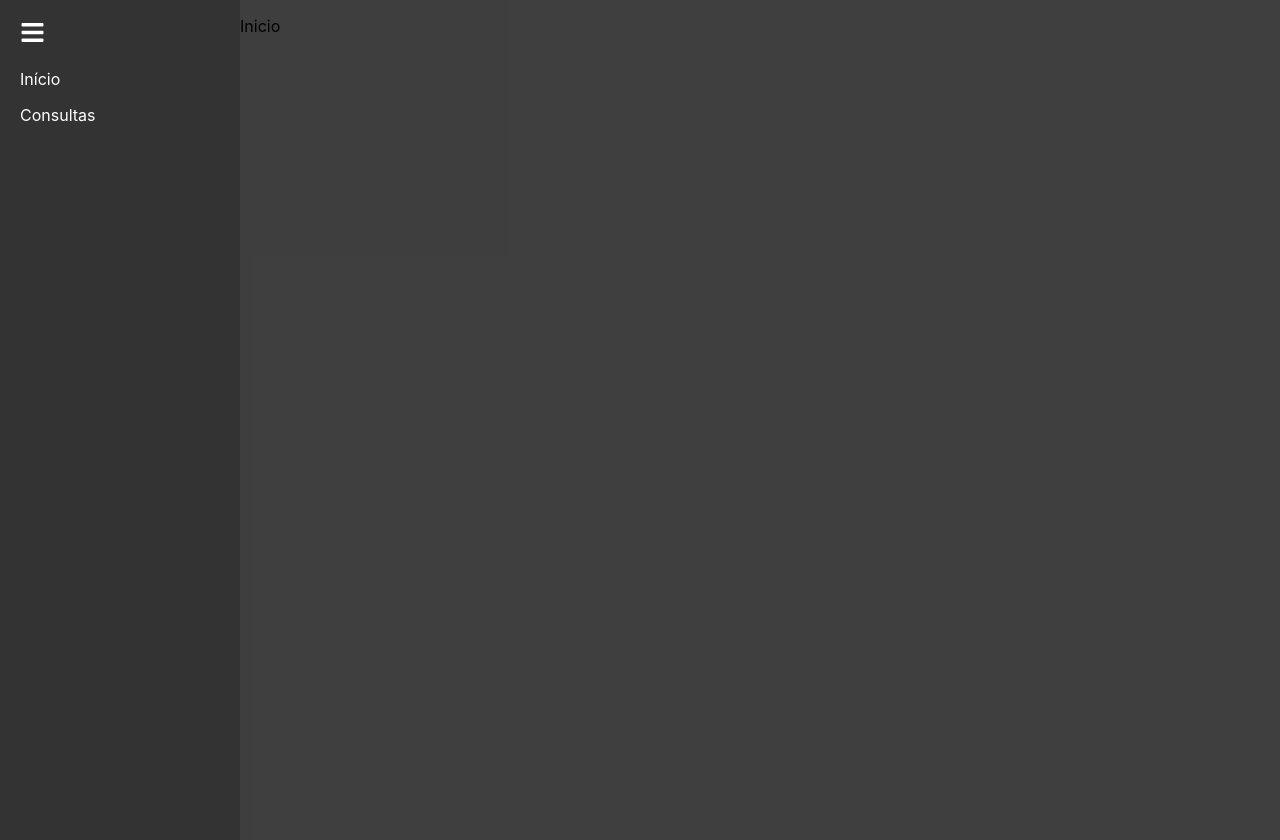
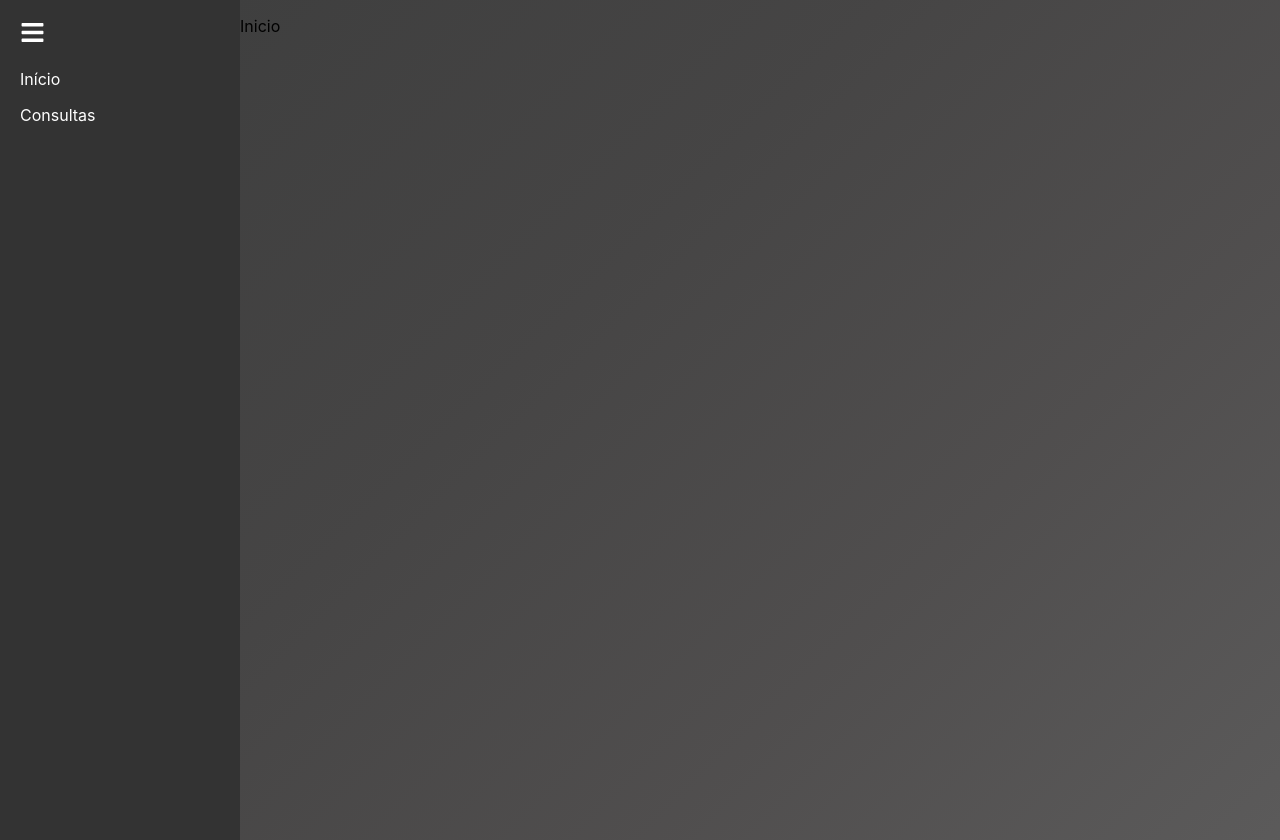
Before and after one commit to neves1697/SQLGenerator, a React (Create React App) app: page /inicio in a window 1280 px wide. Built offline with nearby package versions, Linux system fonts and the light colour scheme.

Commit message:
Ajustando as cores do início

```diff
--- a/src/Styles/Inicio.css
+++ b/src/Styles/Inicio.css
@@ -1,6 +1,6 @@
 .container-home {
     display: flex;
-    background-color: #333333ef;
+    background: linear-gradient(135deg, #333333ef, #3a3939ef, #454343ef, #515050ef);
     width: 100%;
     height: 100%;
 }
```
